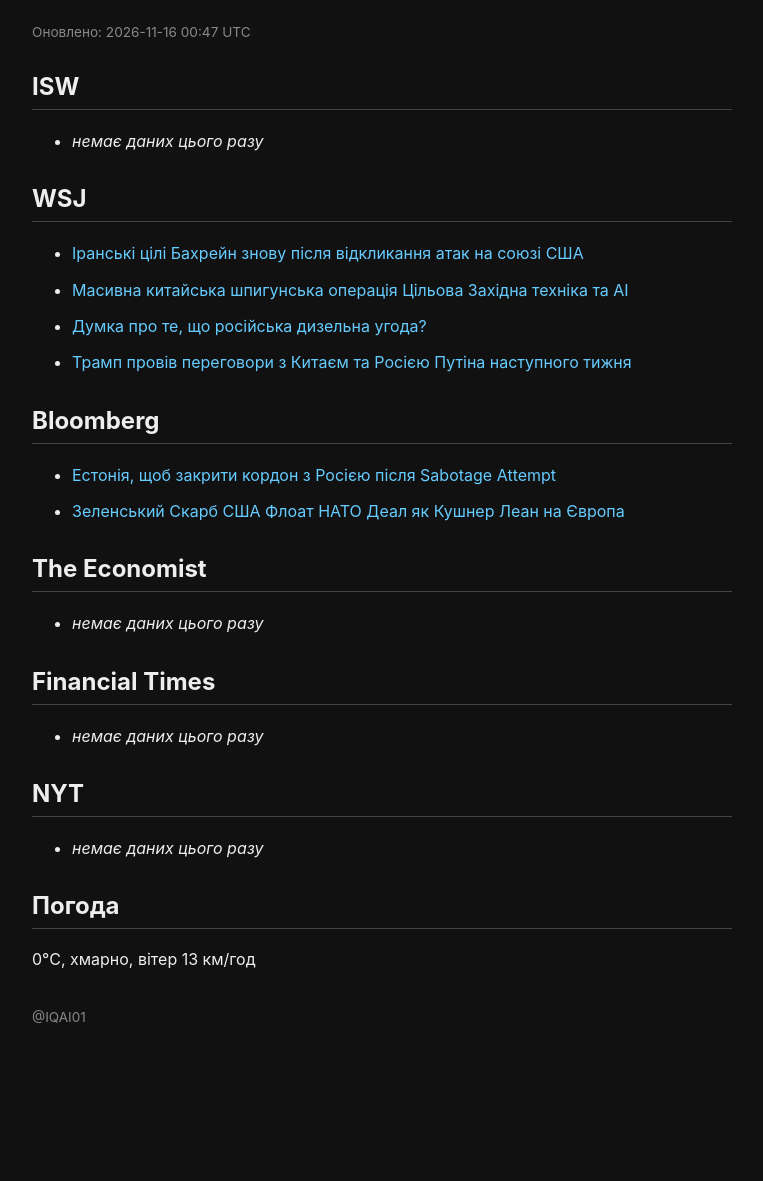
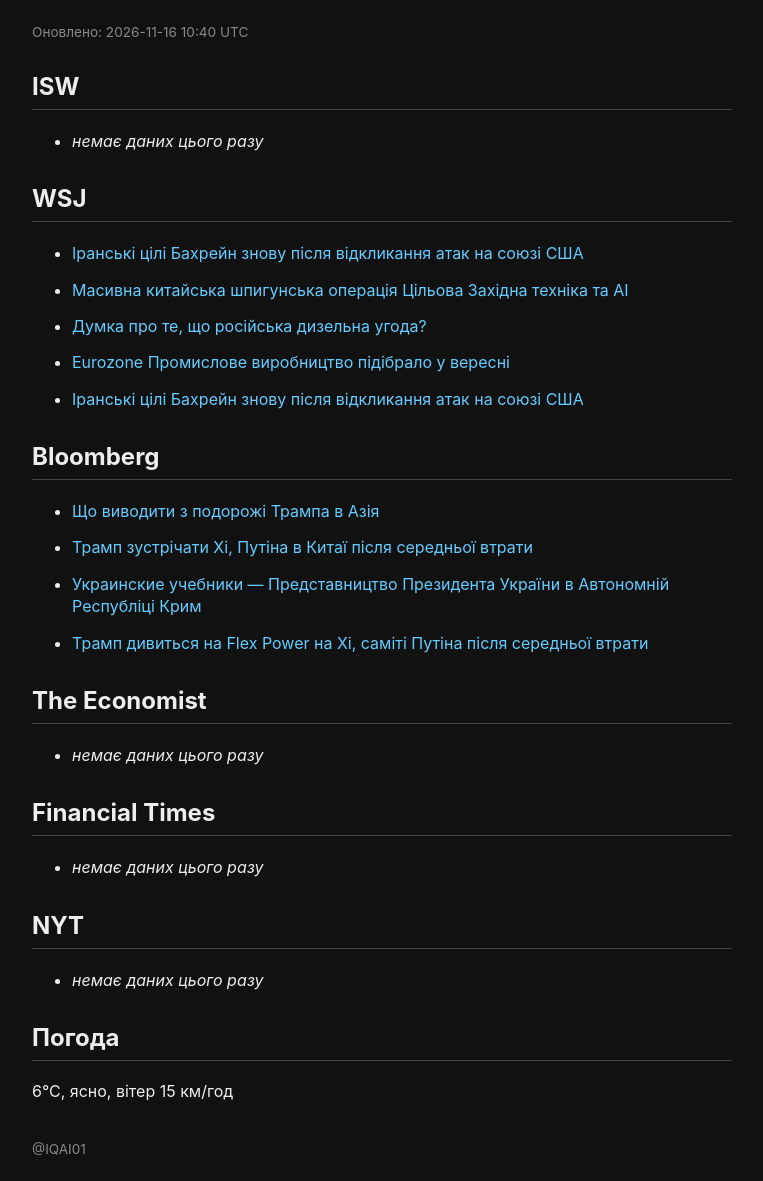
Before and after one commit to zyk59yd6rd-png/zyk59yd6rd-png.github.io, a plain HTML site: page index.html in a window 1280 px wide. Shown: the whole page, without its empty margins (258-1021 px from the left). Before the commit the page ends 1049 px from the top, so only its background shows below. Drawn offline with Linux system fonts and the light colour scheme.

Commit message:
Update news

```diff
--- a/index.html
+++ b/index.html
@@ -14,7 +14,7 @@
 </style>
 </head>
 <body>
-<p class="updated">Оновлено: 2026-11-16 00:47 UTC</p>
+<p class="updated">Оновлено: 2026-11-16 10:40 UTC</p>
 <h2>ISW</h2>
 <ul>
   <li><em>немає даних цього разу</em></li>
@@ -24,12 +24,15 @@
   <li><a href="https://www.wsj.com/world/middle-east/iran-attacks-bahrain-as-conflict-escalates-62ffd1b3?mod=rss_worldnews" target="_blank">Іранські цілі Бахрейн знову після відкликання атак на союзі США</a></li>
   <li><a href="https://www.wsj.com/world/china/the-massive-chinese-spy-operation-targeting-western-tech-and-ai-cd58ff86?mod=rss_worldnews" target="_blank">Масивна китайська шпигунська операція Цільова Західна техніка та AI</a></li>
   <li><a href="https://www.wsj.com/opinion/donald-trump-diesel-deal-vladimir-putin-russia-7c282795?mod=rss_worldnews" target="_blank">Думка про те, що російська дизельна угода?</a></li>
-  <li><a href="https://www.wsj.com/world/china/trump-to-hold-talks-with-chinas-xi-and-russias-putin-next-week-29a58e91?mod=rss_worldnews" target="_blank">Трамп провів переговори з Китаєм та Росією Путіна наступного тижня</a></li>
+  <li><a href="https://www.wsj.com/economy/eurozone-industrial-production-picked-up-in-september-40e4d56a?mod=rss_worldnews" target="_blank">Eurozone Промислове виробництво підібрало у вересні</a></li>
+  <li><a href="https://www.wsj.com/world/middle-east/iran-attacks-bahrain-as-conflict-escalates-62ffd1b3?mod=rss_worldnews" target="_blank">Іранські цілі Бахрейн знову після відкликання атак на союзі США</a></li>
 </ul>
 <h2>Bloomberg</h2>
 <ul>
-  <li><a href="https://www.bloomberg.com/news/articles/2026-11-15/estonia-says-russia-behind-failed-arson-attempt-on-drone-maker" target="_blank">Естонія, щоб закрити кордон з Росією після Sabotage Attempt</a></li>
-  <li><a href="https://www.bloomberg.com/news/articles/2026-11-14/zelenskyy-says-us-floats-nato-for-ukraine-in-exchange-for-donbas" target="_blank">Зеленський Скарб США Флоат НАТО Деал як Кушнер Леан на Європа</a></li>
+  <li><a href="https://www.bloomberg.com/news/videos/2026-11-16/what-to-expect-from-trump-s-trip-to-asia-video" target="_blank">Що виводити з подорожі Трампа в Азія</a></li>
+  <li><a href="https://www.bloomberg.com/news/videos/2026-11-16/daybreak-europe-11-16-2026-video" target="_blank">Трамп зустрічати Xi, Путіна в Китаї після середньої втрати</a></li>
+  <li><a href="https://www.bloomberg.com/news/articles/2026-11-16/ukraine-hits-crimean-bridge-in-record-drone-strike-on-russia" target="_blank">Украинские учебники — Представництво Президента України в Автономній Республіці Крим</a></li>
+  <li><a href="https://www.bloomberg.com/news/articles/2026-11-16/weakened-at-home-trump-looks-to-flex-power-at-putin-xi-summit" target="_blank">Трамп дивиться на Flex Power на Xi, саміті Путіна після середньої втрати</a></li>
 </ul>
 <h2>The Economist</h2>
 <ul>
@@ -44,7 +47,7 @@
   <li><em>немає даних цього разу</em></li>
 </ul>
 <h2>Погода</h2>
-<p>0°C, хмарно, вітер 13 км/год</p>
+<p>6°C, ясно, вітер 15 км/год</p>
 <p class="updated" style="margin-top:40px;">@IQAI01</p>
 </body>
 </html>
```
